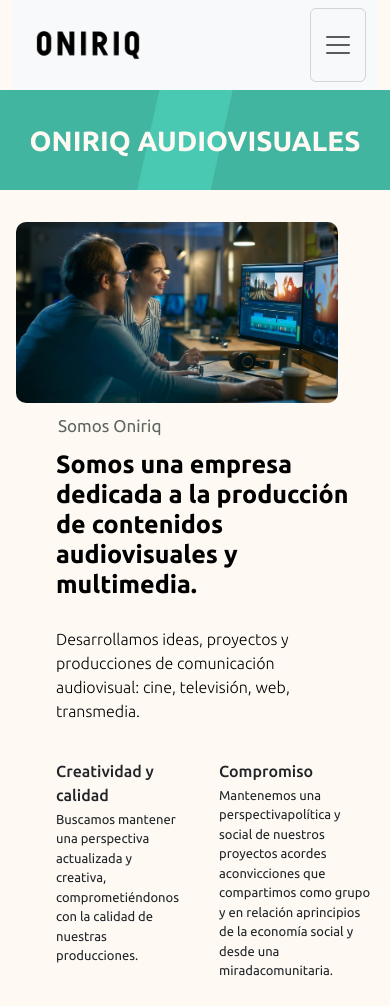
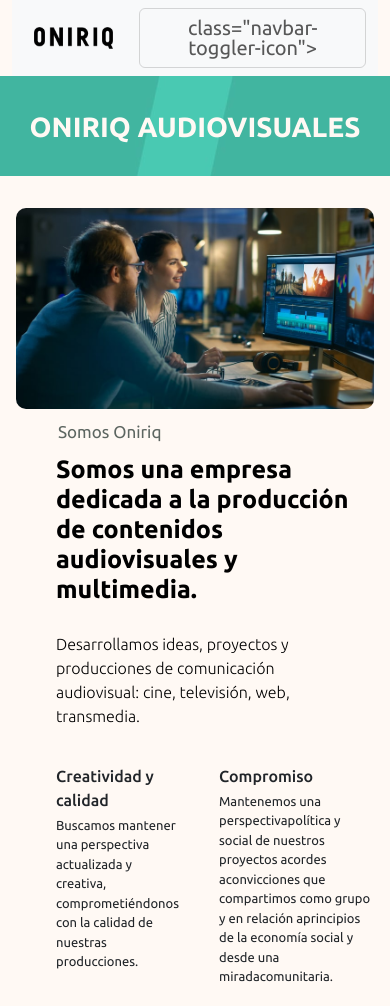
Before and after one commit to juangige/oniriq-audiovisuales, a plain HTML site: page index.html in a window 390 px wide. Shown: the top 1006 px of the page. Drawn offline with nearby package versions, Linux system fonts and the light colour scheme.

Commit message:
Arreglos Index mobile

```diff
--- a/css/style.css
+++ b/css/style.css
@@ -682,6 +682,10 @@ body {
         padding-bottom: 1rem;
     }
 
+    .sectionImg-1 img{
+        width: 100%;
+    }
+
     .sectionImg-1{
         display: grid;
         grid-template-columns: 1fr;
--- a/index.html
+++ b/index.html
@@ -23,7 +23,7 @@
                 <div class="nav-setting">
                     <a class="navbar-brand" href="#"><img class="logo" src="./img/logo.png" alt="Logo Oniriq"></a>
                     <button class="navbar-toggler" type="button" data-bs-toggle="collapse" data-bs-target="#navbarNav" aria-controls="navbarNav" aria-expanded="false" aria-label="Toggle navigation">
-                        <span class="navbar-toggler-icon"></span>
+                        <span> class="navbar-toggler-icon"></span>
                     </button>
                 </div>
 
```
